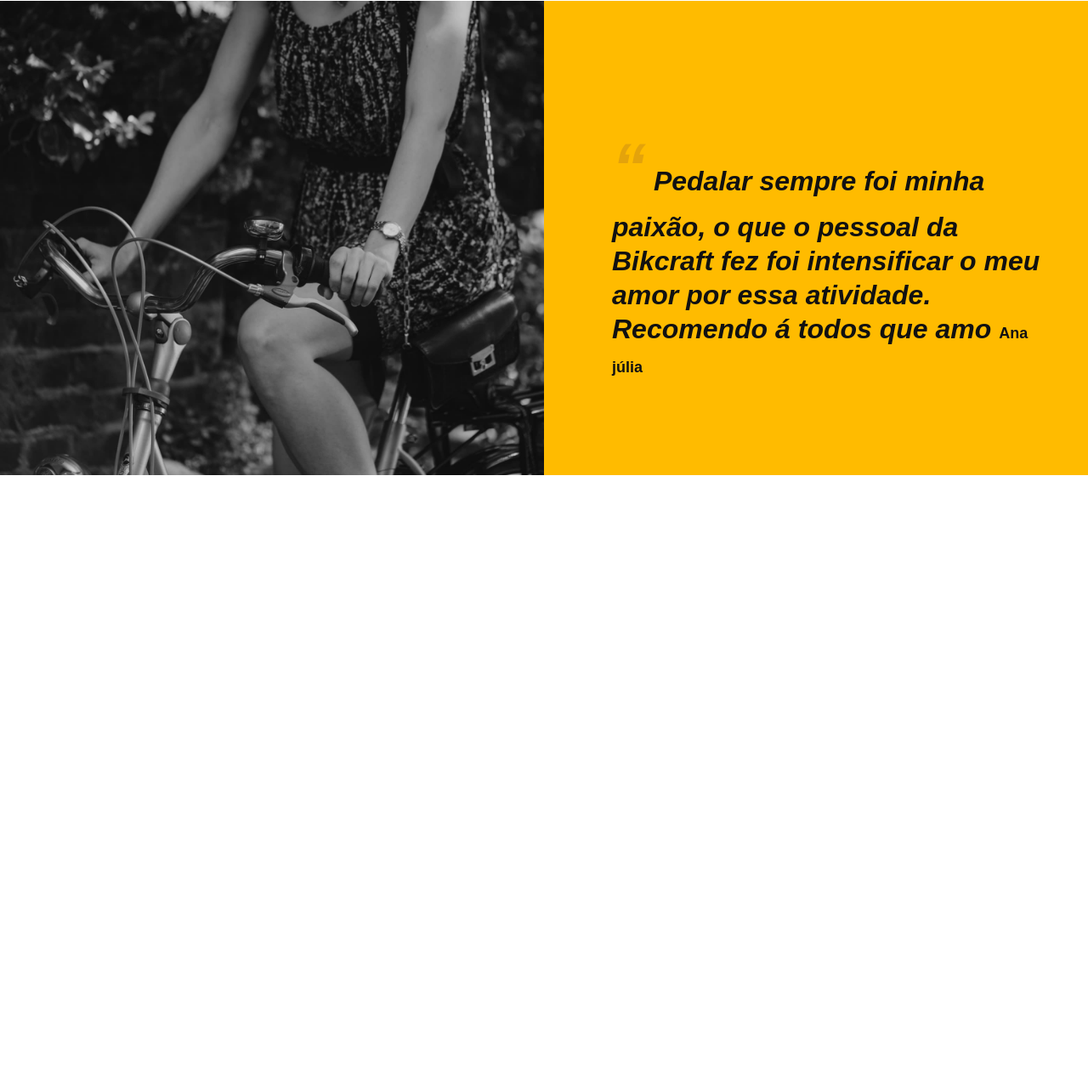
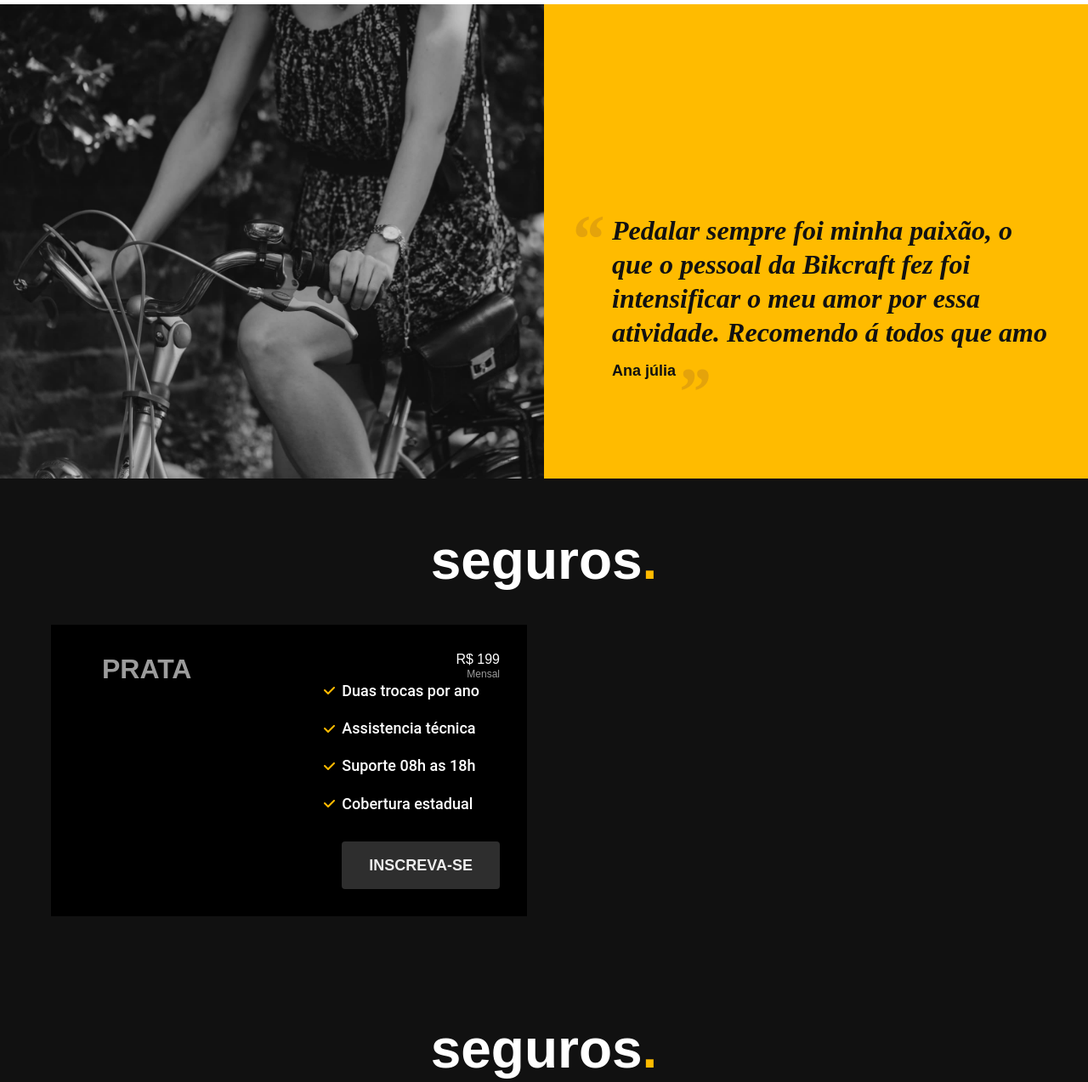
Before and after one commit to Kayansouza/Bickcraft, a plain HTML site: page index.html in a window 1280 px wide. Shown: the part 3325-4598 px from the top of the page at 85% size. Before the commit the page ends 4484 px from the top, so only its background shows below. Drawn offline with Linux system fonts and the light colour scheme.

Commit message:
Adçôes do seguros da bickcraft

```diff
--- a/css/home/depoimentos.css
+++ b/css/home/depoimentos.css
@@ -1,7 +1,8 @@
-.depoimento{
+.depoimento {
     display: grid;
     grid-template-columns: 1fr 1fr;
     background-color: var(--cor-p1);
+    overflow: hidden;
   }
 
   .depoimento img {
@@ -11,21 +12,47 @@
     border-radius: 0px;
   }
 
-.depoimento-conteudo{
+  .depoimento-conteudo {
     padding: 40px 40px 80px 80px;
     align-self: end;
   }
 
-.depoimento-conteudo p{
+  .depoimento-conteudo p {
     max-width: 32ch;
-    font-family: "Merriweather" serif;
+    font-family: "Merriweather", serif;
     font-style: italic;
     font-weight: 900;
     margin-bottom: 32px;
+    position: relative;
   }
 
-.depoimento p::before{
-    content: "“";
+  .depoimento p::before,
+  .depoimento p::after {
     font-size: 5rem;
     color: var(--cor-p2);
+    position: absolute;
   }
+
+  .depoimento p::before {
+    content: "“";
+    left: -50px;
+    top: -20px;
+  }
+
+  .depoimento p::after {
+    content: "”";
+  }
+
+  @media (max-width: 800px) {
+    .depoimento {
+      grid-template-columns: 1fr;
+      text-align: center;
+    }
+    .depoimento img {
+      max-height: 200px;
+    }
+    .depoimento-conteudo {
+      padding: 40px 20px;
+      margin: auto;
+    }
+  }
--- /dev/null
+++ b/css/seguros/seguros.css
@@ -0,0 +1,75 @@
+.seguros-bg{
+    background: var(--cor-11);
+}
+
+.seguros {
+    padding-top: 60px;
+    padding-bottom: 60px;
+    display: grid;
+    grid-template-columns: 1fr 1fr;
+    gap: 40px;
+    align-items: center;
+  }
+
+  .seguros h2 {
+    grid-column: 1/-1;
+  }
+
+
+.seguros-item {
+    background-color: var(--cor-12);
+    padding: 32px 32px 32px 60px;
+    display: grid;
+    grid-template-columns: 1fr auto;
+  }
+
+  .seguros-item h3 {
+    margin-bottom: 40px;
+  }
+
+  .seguros-item span {
+    grid-column: 2;
+    display: block;
+    text-align: right;
+  }
+
+  .seguros-item span{
+    grid-column: 2;
+    display: block;
+    text-align: right;
+  }
+
+  .seguros-item ul {
+    grid-column: 1/-1;
+    margin-bottom: 32px;
+  }
+
+  .seguros-item li {
+    display: flex;
+    align-items: center;
+    position: relative;
+  }
+
+  .seguros-item li + li {
+    margin-top: 20px;
+  }
+
+  .seguros-item li::before {
+    content: "";
+    display: inline-block;
+    width: 13px;
+    height: 9px;
+    background-image: url("../../img/icones/lista.svg");
+    position: absolute;
+    left: -21px;
+  }
+
+  .seguros-item a {
+    grid-column: 1/-1;
+  }
+
+  @media (max-width: 800px) {
+    .seguros {
+      grid-template-columns: 1fr;
+    }
+  }
--- a/css/style.css
+++ b/css/style.css
@@ -18,3 +18,6 @@
 
 /* Bicicletas */
 @import './bicletas/bicicletas-lista.css';
+
+/*Seguros*/
+@import './seguros/seguros.css';
--- a/css/utilidades/componentes.css
+++ b/css/utilidades/componentes.css
@@ -23,9 +23,39 @@
     background: linear-gradient(#ffb60d, #e59317);
   }
 
+
+  .botao.secundario {
+    background: var(--cor-10);
+    color: var(--cor-2);
+  }
+
+  .botao.secundario:hover {
+    background: var(--cor-9);
+  }
+
   @media (max-width: 600px) {
     .botao {
       padding: 12px 16px;
       font-size: 1rem;
     }
   }
+
+
+   link {
+  display: inline-block;
+  color: var(--cor-p1);
+  font: 500 1.5rem/1.5 "Poppins", sans-serif;
+  text-transform: uppercase;
+}
+
+.link::after {
+  content: "";
+  display: block;
+  width: 100%;
+  height: 4px;
+  background-color: currentColor;
+}
+
+.link:hover {
+  color: var(--cor-0);
+}
--- a/index.html
+++ b/index.html
@@ -134,8 +134,40 @@
                 </p>
             </blockquote>
         </div>
+    </section>
 
-    </section>
+    <article class="seguros-bg">
+        <div class="seguros container">
+            <h2 class="container font-1-xxl cor-0">seguros<span class="cor-p1">.</span></h2>
+            <div class="seguros-item">
+                <h3 class="font-1-xl cor-6">PRATA</h3>
+                <span class= "font-1 xl cor-0">R$ 199 <span class="font-1-xs cor-6">Mensal<span></span>
+                <ul class="font-2-m cor-0">
+                    <li>Duas trocas por ano</li>
+                   <li>Assistencia técnica</li>
+                   <li>Suporte 08h as 18h</li>
+                    <li>Cobertura estadual</li>
+                </ul>
+                <a class="botao secundario"  href="./orcamento.html">Inscreva-se</a>
+            </div>
+        </div>
+
+        <div class="seguros container">
+            <h2 class="container font-1-xxl cor-0">seguros<span class="cor-p1">.</span></h2>
+            <div class="seguros-item">
+                <h3 class="font-1-xl cor-6">Ouro</h3>
+                <span class= "font-1 xl cor-0">R$ 299 <span class="font-1-xs cor-6">Mensal<span></span>
+                <ul class="font-2-m cor-0">
+                    <li>Cinco troca por ano</li>
+                   <li>Assistencia Especial</li>
+                   <li>Suporte 24h</li>
+                    <li>Cobertura nacional</li>
+                    <li>Desconto em parceiros</li>
+                    <li>Acesso ao Clube Bikcraft</li>
+                </ul>
+                <a class="botao"  href="./orcamento.html">Inscreva-se</a>
+            </div>
+        </div>
+    </article>
 </body>
-
 </html>
```
Lines whose indentation alone changed are shown as unchanged.
